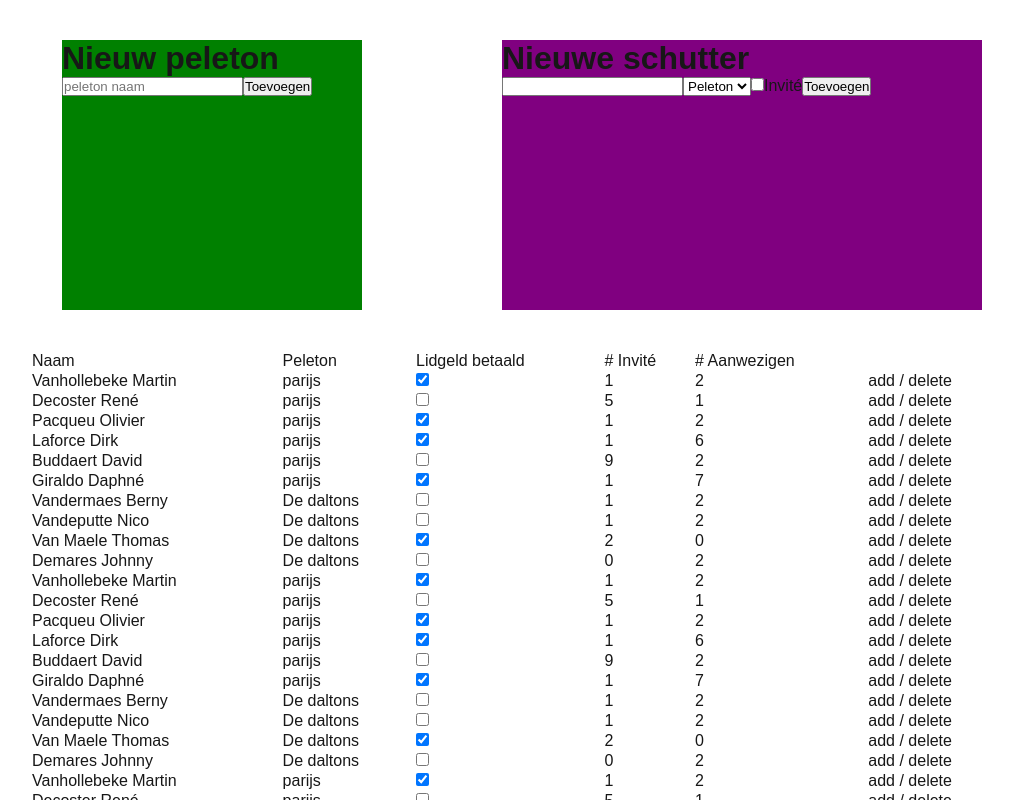
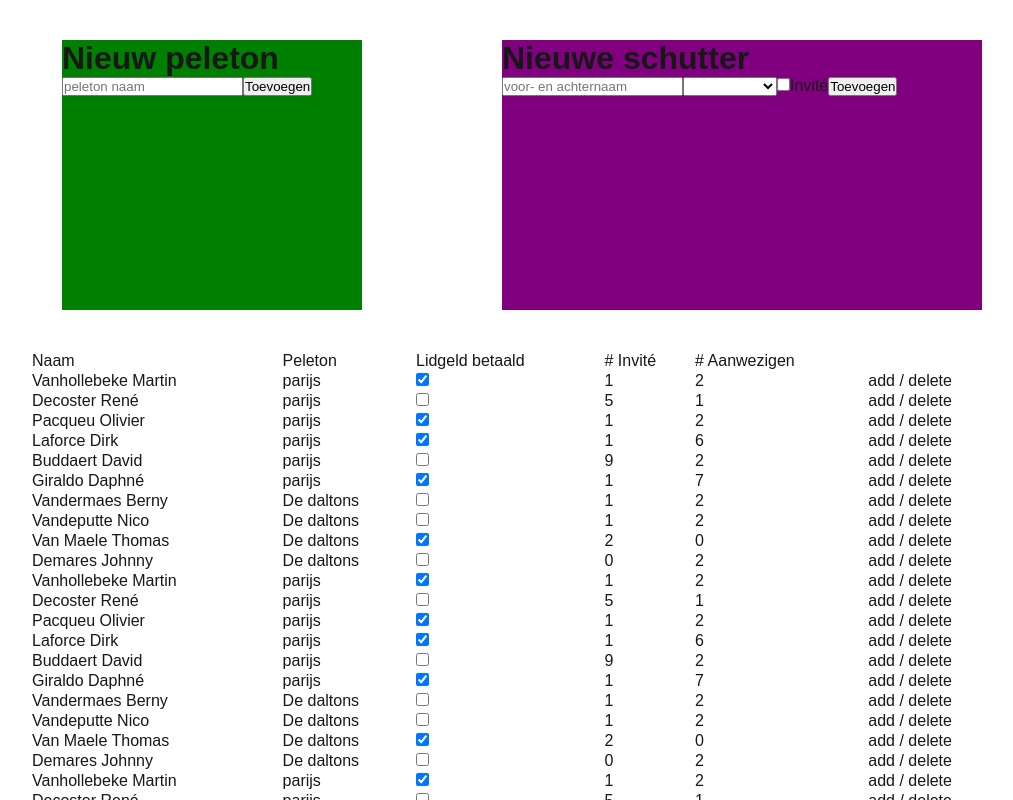
Before and after one commit to Maurox-Orko/schutters_client, a Next.js app: page /edit in a window 1280 px wide. Shown: the whole page, without its empty margins (118-1131 px from the left). Built offline with nearby package versions, Linux system fonts and the light colour scheme.

Commit message:
feat: inbetween

```diff
--- a/src/app/(views)/edit/page.tsx
+++ b/src/app/(views)/edit/page.tsx
@@ -1,6 +1,8 @@
 "use client"
 
+import { useState } from 'react';
 import styles from './edit.module.css'
+import UserService from '@/services/userservice';
 
 
 const users: { name: string, peleton: string, payed: boolean, invite: number, present: number }[] = [
@@ -37,9 +39,24 @@ const users: { name: string, peleton: string, payed: boolean, invite: number, pr
 ]
 
 export default function EditPage() {
+    const [peletonInputValue, setPeletonInputValue] = useState<string>('');
+    const [schutterInputValue, setSchutterInputValue] = useState<{ name: string, peleton: string, invite: boolean }>({ name: '', peleton: '', invite: false });
+
 
     const changePayed = (index: number, item: unknown) => {
         console.log('yooooooooo')
+    }
+
+    const addPeleton = async () => {
+        if (peletonInputValue.trim() === '') return;
+        await UserService.addPeletonName(peletonInputValue)
+        console.log('peleton name', peletonInputValue)
+    }
+
+    const addSchutter = async () => {
+        if (schutterInputValue.name.trim() === '' || schutterInputValue.peleton.trim() === '') return;
+        await UserService.addNewSchooter(schutterInputValue)
+        console.log('PELEOTO?', schutterInputValue)
     }
 
   return (
@@ -47,17 +64,21 @@ export default function EditPage() {
         <div className={styles.inputs}>
             <div className={styles.peleton}>
                 <h1>Nieuw peleton</h1>
-                <input type="text" placeholder='peleton naam' />
-                <button>Toevoegen</button>
+                <input type="text" placeholder='peleton naam' value={peletonInputValue} onChange={(e) => setPeletonInputValue(e.target.value)} />
+                <button onClick={addPeleton}>Toevoegen</button>
             </div>
             <div className={styles.user}>
                 <h1>Nieuwe schutter</h1>
-                <input type="text" />
-                <select name="" id="">
-                    <option value="">Peleton</option>
+                <input type="text" placeholder='voor- en achternaam' value={schutterInputValue.name} onChange={(e) => setSchutterInputValue({...schutterInputValue, name: e.target.value})}/>
+                <select name="" id="" value={schutterInputValue.peleton} onChange={(e) => setSchutterInputValue({...schutterInputValue, peleton: e.target.value})}>
+                    <option value="" disabled></option>
+                    <option value="Peleton">Peleton</option>
+                    <option value="Screamingg">Screamingg</option>
+                    <option value="De daltons">De Daltons</option>
+                    <option value="Parijs">Parijs</option>
                 </select>
-                <label ><input type="checkbox" />Invité</label>
-                <button>Toevoegen</button>
+                <label ><input type="checkbox" checked={schutterInputValue.invite} onChange={(e) => setSchutterInputValue({...schutterInputValue, invite: e.target.checked})}/>Invité</label>
+                <button onClick={addSchutter}>Toevoegen</button>
             </div>
         </div>
         <div className={styles.outputs}>
--- a/src/services/userservice.ts
+++ b/src/services/userservice.ts
@@ -1,6 +1,19 @@
 import { sendOnce } from "./socket"
 
 const UserService = {
+    // TODO: change route to add new peleton name
+    async addPeletonName(name: string): Promise<void> {  await sendOnce(name, '/post/new/peleton') },
+
+    // TODO: change route to add new schooter
+    async addNewSchooter(schutter: { name: string, peleton: string, invite: boolean }): Promise<unknown> { return await sendOnce(schutter, '/post/new/schooter')},
+
+
+
+
+
+
+
+
 
     async getSchutters(): Promise<unknown> { return await sendOnce(null, '/get/users')}
 
```
